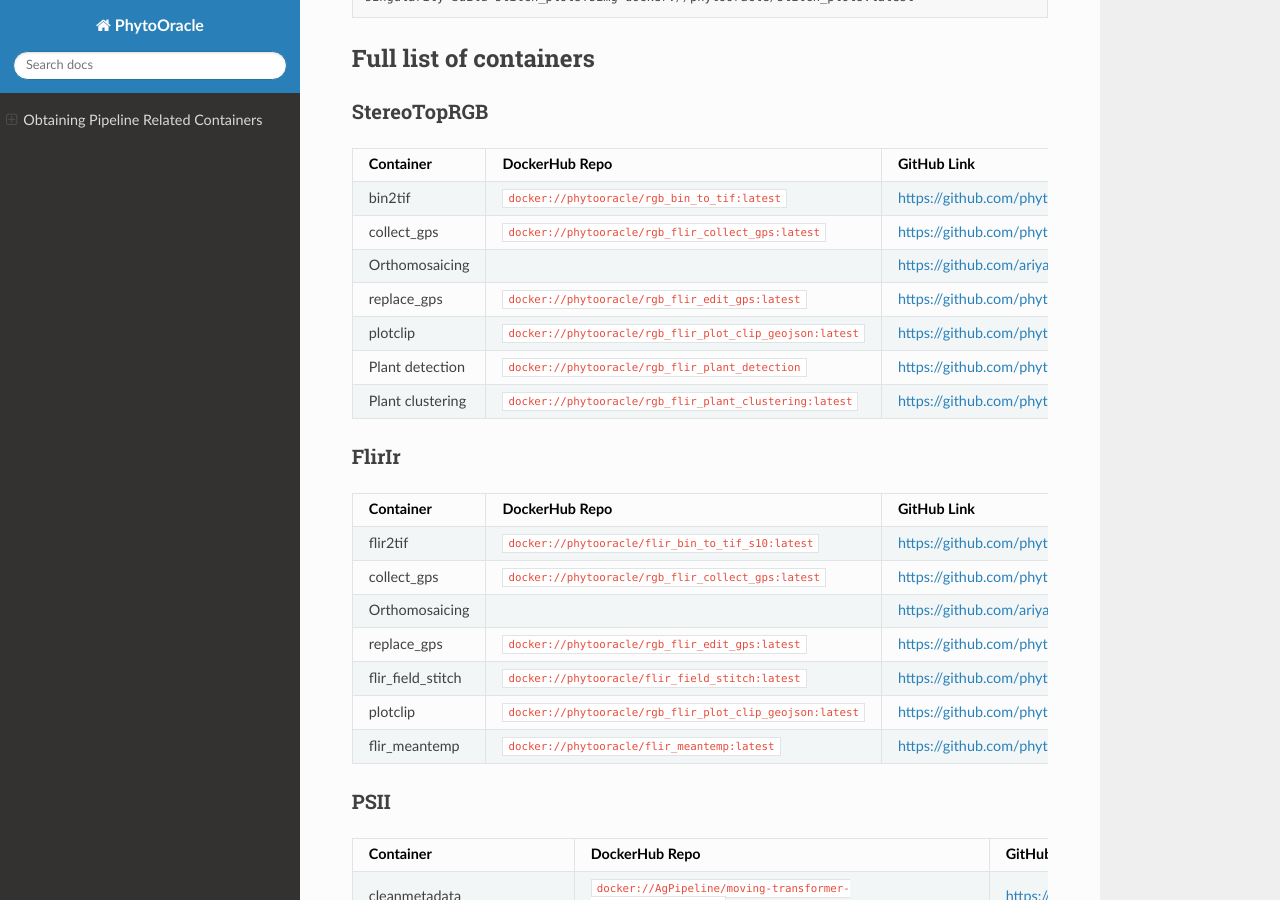
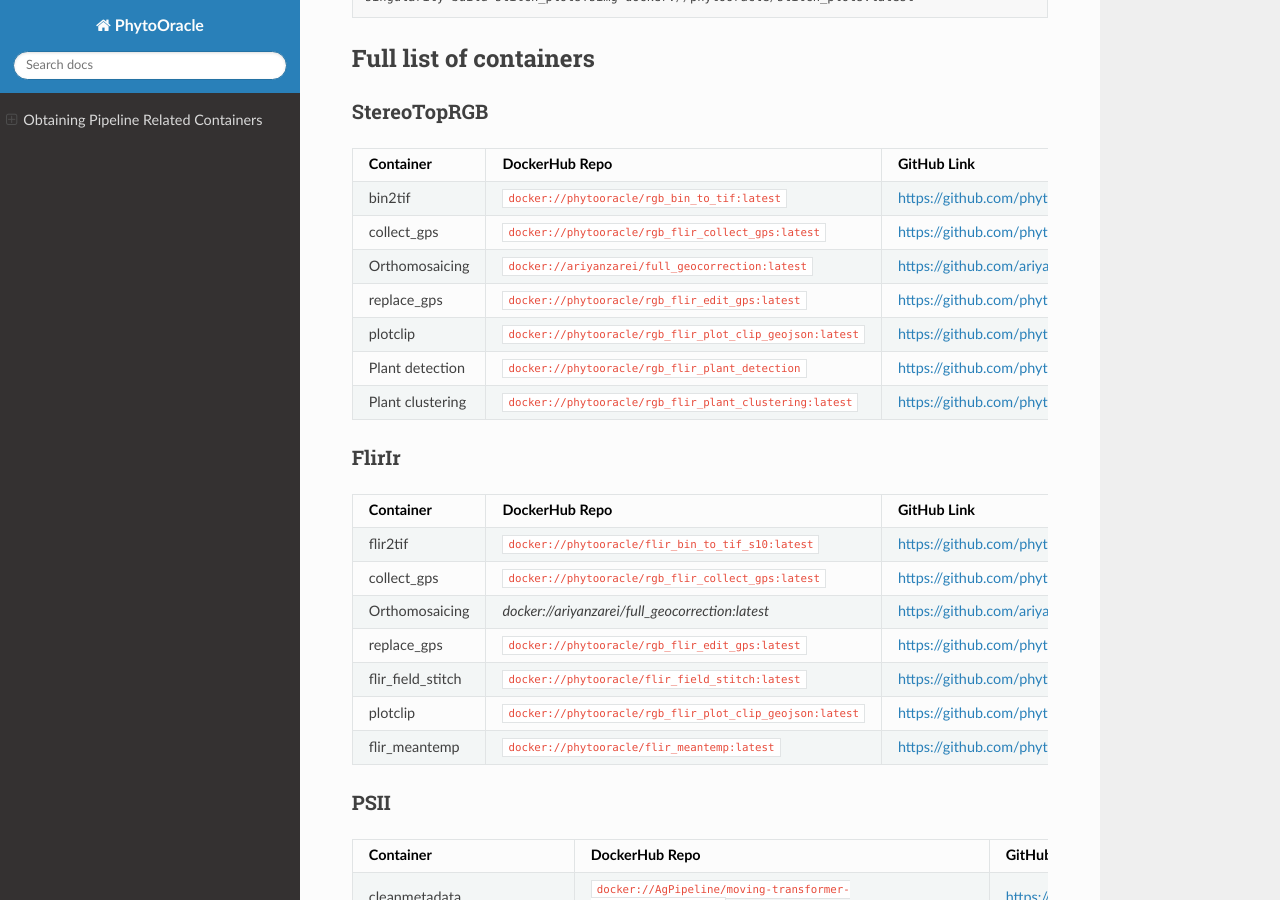
Before and after one commit to LyonsLab/PhytoOracle, a Sphinx documentation site: the page built from docs/6_Installing_software.rst, in a window 1280 px wide and 900 px high, scrolled down 519 px. Built offline with Sphinx 7.4.7 and the Read the Docs theme 2.0.0, drawn with Linux system fonts in a browser that asks for light colours.

Commit message:
orthomosaic simg link

```diff
--- a/docs/6_Installing_software.rst
+++ b/docs/6_Installing_software.rst
@@ -37,7 +37,7 @@ StereoTopRGB
      - :code:`docker://phytooracle/rgb_flir_collect_gps:latest`
      - https://github.com/phytooracle/rgb_flir_collect_gps
    * - Orthomosaicing
-     -
+     - :code:`docker://ariyanzarei/full_geocorrection:latest`
      - https://github.com/ariyanzri/Lettuce_Image_Stitching
    * - replace_gps
      - :code:`docker://phytooracle/rgb_flir_edit_gps:latest`
@@ -69,7 +69,7 @@ FlirIr
      - :code:`docker://phytooracle/rgb_flir_collect_gps:latest`
      - https://github.com/phytooracle/rgb_flir_collect_gps
    * - Orthomosaicing
-     -
+     - `docker://ariyanzarei/full_geocorrection:latest`
      - https://github.com/ariyanzri/Lettuce_Image_Stitching
    * - replace_gps
      - :code:`docker://phytooracle/rgb_flir_edit_gps:latest`
```
